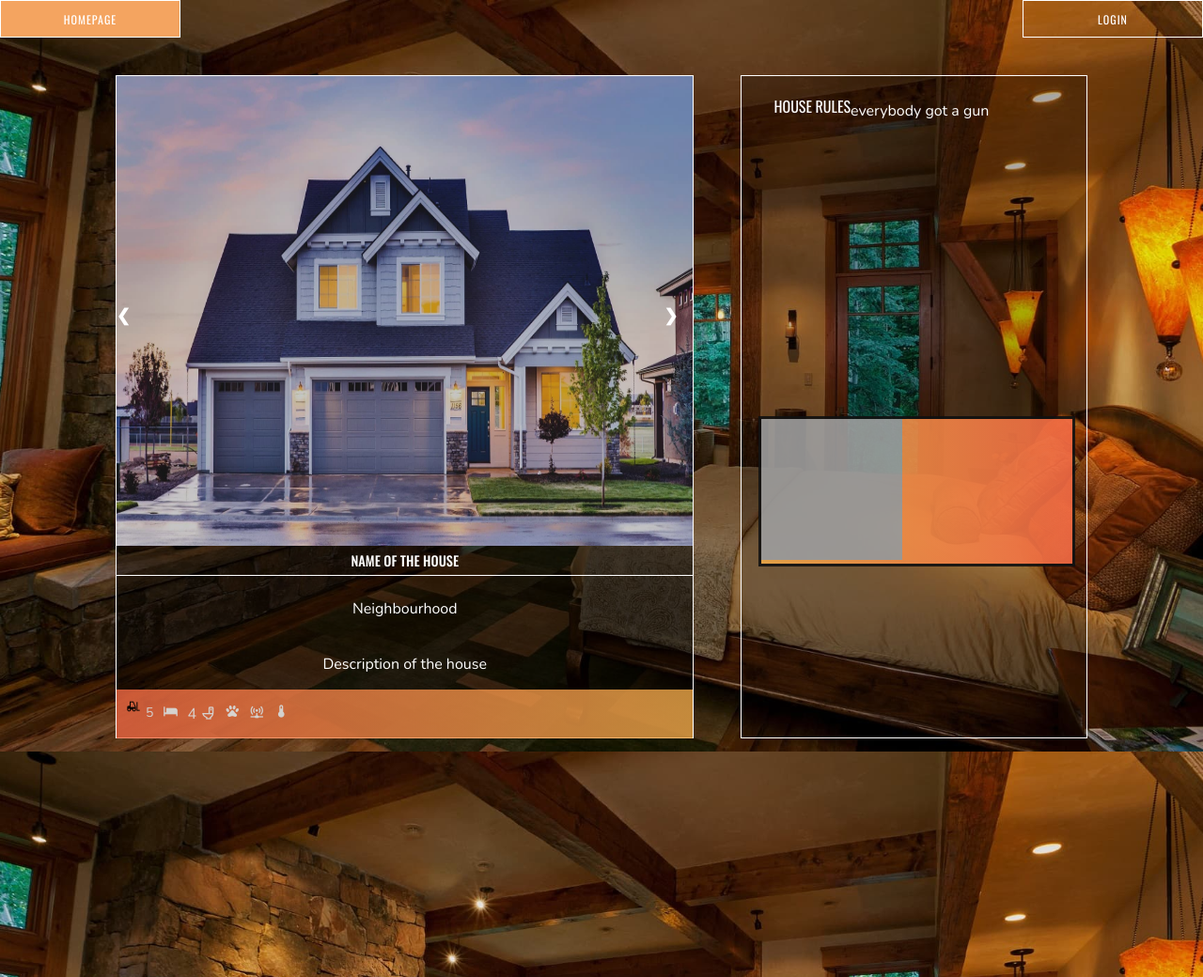
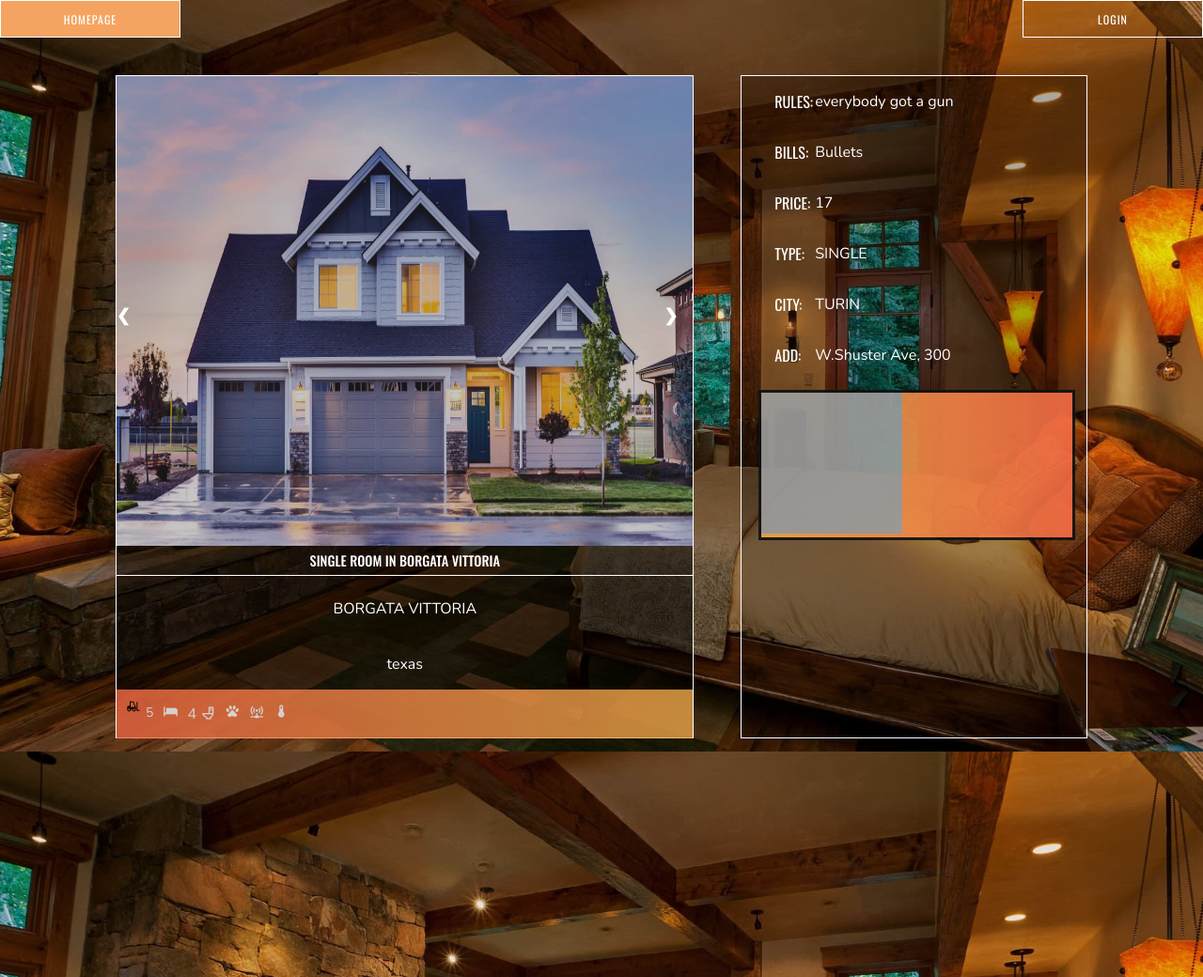
Before and after one commit to matte-trip/stairs, a Flask app: page /h/0bc48053 in a window 1280 px wide. Shown: the top 1040 px of the page at 94% size. Run offline with Flask 2, Linux system fonts and the light colour scheme; data comes from the database, SQL or seed files in the repository; both versions use the stored data as it was after the commit; some libraries are stand-ins or nearby versions; grey boxes are pictures that could not be loaded.

Commit message:
03/12 18.14

```diff
--- a/app.py
+++ b/app.py
@@ -17,9 +17,14 @@ bootstrap = Bootstrap(app)
 app.config['SECRET_KEY'] = 'C0fUTr5*iB5o&uWi-r@&'
 
 app.config[
-    'UPLOAD_FOLDER'] = 'C:\Users\Matteo\Desktop\Drive\Information Systems\Housr - Information Systems\stairs\uploads'
+    'UPLOAD_FOLDER'] = 'C:\Users\lucas\PycharmProjects\stairs\uploads'
 app.config[
-    'STATIC_FOLDER'] = 'C:\Users\Matteo\Desktop\Drive\Information Systems\Housr - Information Systems\stairs\static'
+    'STATIC_FOLDER'] = 'C:\Users\lucas\PycharmProjects\stairs\static'
+
+app.config[
+    'UPLOAD_FOLDER1'] = 'C:\Users\lucas\PycharmProjects\stairs\uploads'
+app.config[
+    'STATIC_FOLDER1'] = 'C:\Users\lucas\PycharmProjects\stairs\static'
 
 app.config['available_cities'] = [("TURIN", "Turin")]
 app.config['available_neighbourhoods'] = [("AURORA", "AURORA"),
--- a/templates/public_listing.html
+++ b/templates/public_listing.html
@@ -14,7 +14,7 @@
             margin: 0;
             background: url('../static/public_listing-background.png') fixed center;
             background-size: cover;
-            display: grid;
+
             width: 100%;
             height: 100%;
             position: relative;
@@ -48,7 +48,7 @@
             font-family: "Oswald", sans-serif;
             display: block;
             margin-left: 5%;
-            margin-top: 10px;
+            margin-top: 15px;
             font-size: 16px;
             font-weight: 400;
             color: white;
@@ -103,6 +103,7 @@
         }
 
         .container {
+            display: grid;
             position: absolute;
             width: 100%;
             margin-left: -50%;
@@ -256,19 +257,119 @@
 
         }
 
-        .house-rules {
+        .social-box-grid{
+            dysplay: grid;
+            height:100%;
+            width: 100%;
+            grid-template-rows: 1fr 1fr 1fr 1fr 1fr 1fr 1fr 1fr;
+            grid-template-columns: 1fr 3fr ;
+
+        }
+
+        .house-rules { /*this will give position and data regarding this block of the grid */
+            grid-row-start: 1;
+            grid-row-end: 2;
+            grid-column-start: 1;
+            grid-column-end: 2;
             display: flex;
             position: relative;
-            height: 160px;
-
             left: 5%;
-            width: 90%;
-            top: 10px;
-
-
+            width: 82%;
             color: white;
         }
 
+        .house-bills {/*every info will have their block*/
+            grid-row-start: 2;
+            grid-row-end: 3;
+            grid-column-start: 1;
+            grid-column-end: 2;
+            display: flex;
+            position: relative;
+            left: 5%;
+            width: 82%;
+            color: white;
+        }
+
+        .house-price {/*every info will have their block*/
+            grid-row-start: 3;
+            grid-row-end: 4;
+            grid-column-start: 1;
+            grid-column-end: 2;
+            display: flex;
+            position: relative;
+            left: 5%;
+            width: 82%;
+            color: white;
+        }
+
+        .house-type {/*every info will have their block*/
+            grid-row-start: 4;
+            grid-row-end: 5;
+            grid-column-start: 1;
+            grid-column-end: 2;
+            display: flex;
+            position: relative;
+            left: 5%;
+            width: 82%;
+            color: white;
+        }
+
+        .house-type {/*every info will have their block*/
+            grid-row-start: 4;
+            grid-row-end: 5;
+            grid-column-start: 1;
+            grid-column-end: 2;
+            display: flex;
+            position: relative;
+            left: 5%;
+            width: 82%;
+            color: white;
+        }
+
+        .house-city {/*every info will have their block*/
+            grid-row-start: 5;
+            grid-row-end: 6;
+            grid-column-start: 1;
+            grid-column-end: 2;
+            display: flex;
+            position: relative;
+            left: 5%;
+            width: 82%;
+            color: white;
+        }
+        .house-add {/*every info will have their block*/
+            grid-row-start: 6;
+            grid-row-end: 7;
+            grid-column-start: 1;
+            grid-column-end: 2;
+            display: flex;
+            position: relative;
+            left: 5%;
+            width: 82%;
+            color: white;
+        }
+
+        .info_L{
+
+            grid-column-start: 1;
+            grid-column-end: 2;
+            /*border: 1px solid white;*/
+            display: flex;
+            position: relative;
+
+            left: 5%;
+            width: 15%;
+        }
+        .info_I{
+            grid-column-start: 2;
+            grid-column-end: 3;
+            /*border: 1px solid white;*/
+            display: flex;
+            position: relative;
+
+            left: 5%;
+            width: 85%;
+        }
         .profile-card {
             position: relative;
             display: flex;
@@ -388,13 +489,13 @@
             </div>
             <div class="listing--content">
                 <h1 class="listing--title">
-                    Name of the house
+                    {{ house.name }}
                 </h1>
                 <div class="listing--sub">
-                    <p>Neighbourhood</p>
+                    <p>{{ house.neighbourhood }}</p>
                 </div>
                 <p class="listing--desc">
-                    Description of the house
+                    {{ house.description }}
                 </p>
 
             </div>
@@ -414,11 +515,63 @@
     </div>
 
     <div class="social-box">
-
+        <div class = social-box-grid>
+            <!-- created by lucas to grid everything*-->
             <div class="house-rules">
-            <label>HOUSE RULES</label>
+                <div class="info_L">
+                    <label>RULES:</label>
+                </div>
+                <div class="info_I">
                     <p>{{ house.rules }}</p>
                 </div>
+            </div>
+
+            <div class="house-bills">
+                <div class="info_L">
+                    <label>BILLS:</label>
+                </div>
+                <div class="info_I">
+                    <p>{{ house.bills }}</p>
+                </div>
+            </div>
+
+            <div class="house-price">
+                <div class="info_L">
+                    <label>PRICE:</label>
+                </div>
+                <div class="info_I">
+                    <p>{{ house.price }}</p>
+                </div>
+            </div>
+
+            <div class="house-type">
+                <div class="info_L">
+                    <label>TYPE:</label>
+                </div>
+                <div class="info_I">
+                    <p>{{ house.type }}</p>
+                </div>
+            </div>
+
+            <div class="house-city">
+                <div class="info_L">
+                    <label>CITY:</label>
+                </div>
+                <div class="info_I">
+                    <p>{{ house.city }}</p>
+                </div>
+            </div>
+
+            <div class="house-add">
+                <div class="info_L">
+                    <label>ADD:</label>
+                </div>
+                <div class="info_I">
+                    <p>{{ house.street }} {{ house.civic }}</p>
+                </div>
+            </div>
+
+
 
             <div class="profile-card">
                 <img class="social-pics"
@@ -428,6 +581,7 @@
                 </div>
             </div>
         </div>
+    </div>
 
 
 </div>
```
Also changed, not shown: templates/results.html (+1 -22 lines), db.sqlite. Lines whose indentation alone changed are shown as unchanged.
